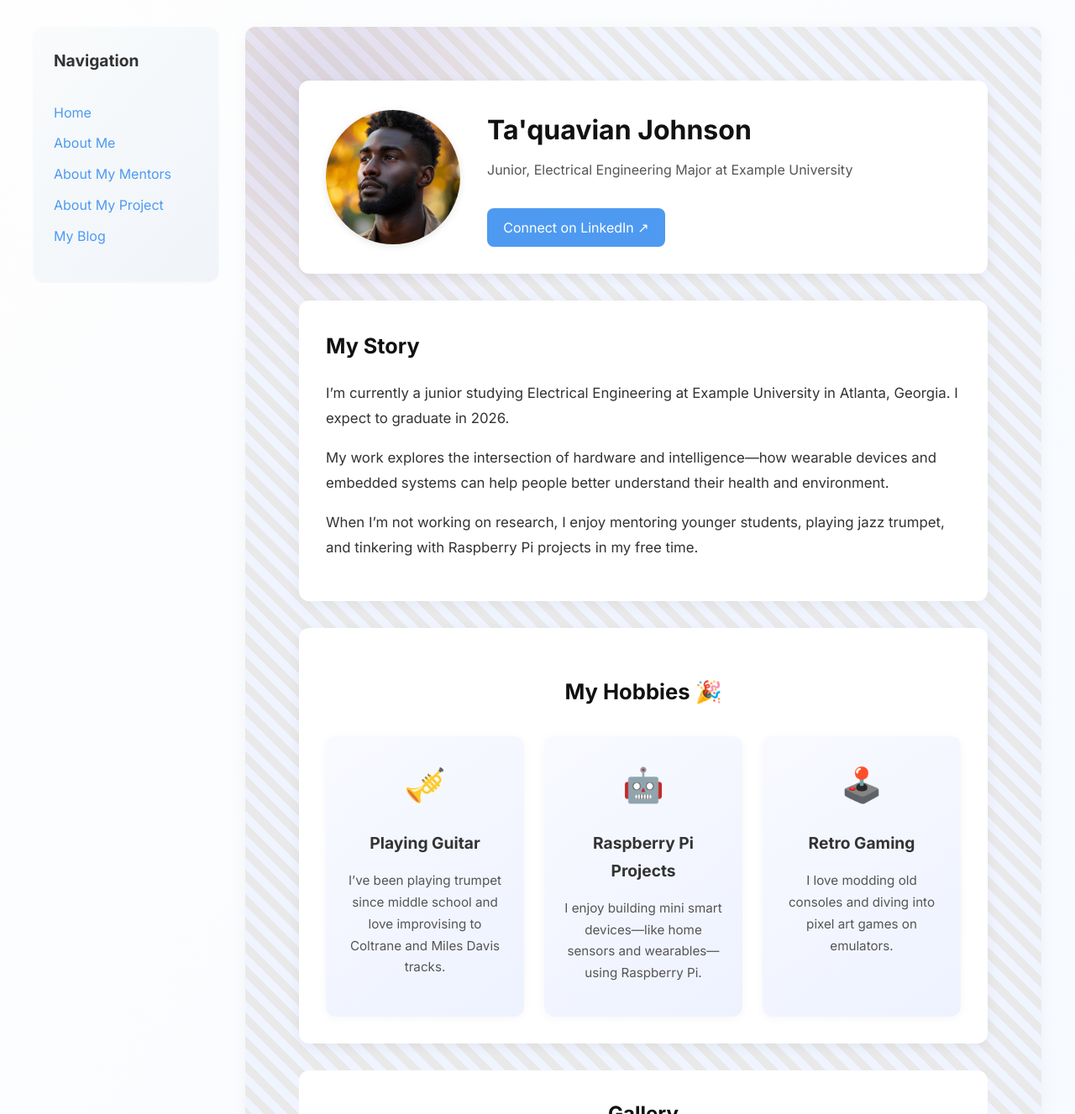
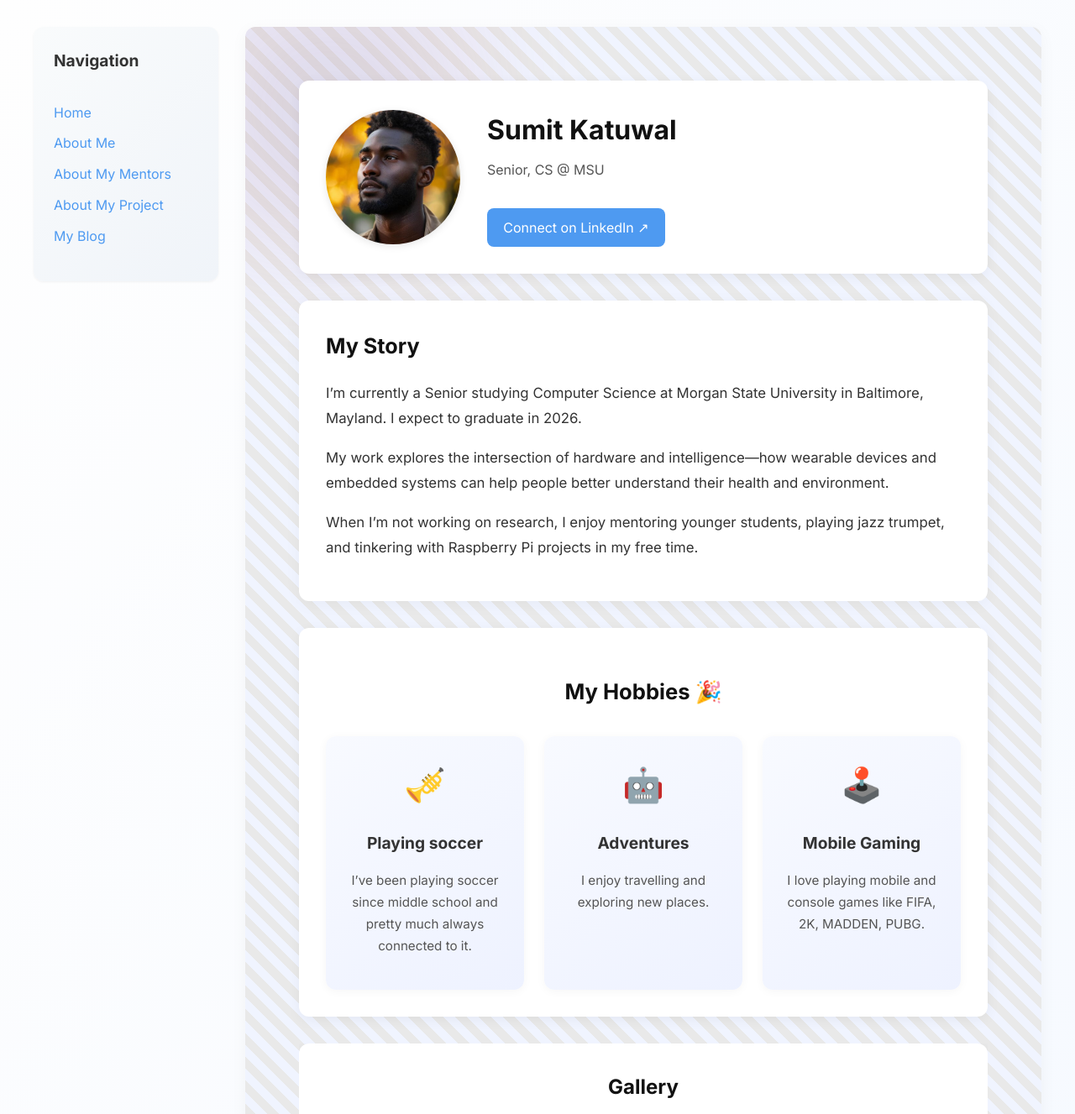
Before and after one commit to SumitKatuwal3382/SumitKatuwal3382.github.io, a Jekyll site: the page built from pages/about-me.md, in a window 1280 px wide and 1400 px high, cut to the strip 0-1327 px from the top of the window. Shown: the whole strip at 84% size. Built offline with Jekyll 4.4.1, drawn with Linux system fonts in a browser that asks for light colours.

Commit message:
Update about-me.md

```diff
--- a/pages/about-me.md
+++ b/pages/about-me.md
@@ -4,12 +4,12 @@ title: About Me
 permalink: /about-me.html
 
 about:
-  name: Ta'quavian Johnson
-  role: Junior, Electrical Engineering Major at Example University
+  name: Sumit Katuwal
+  role: Senior, CS @ MSU
   image: /assets/images/me.jpg
-  linkedin: https://www.linkedin.com/in/taquavian-johnson/
+  linkedin: https://www.linkedin.com/in/sumitkatuwal723/
   bio: |
-    I’m currently a junior studying Electrical Engineering at Example University in Atlanta, Georgia. I expect to graduate in 2026.
+    I’m currently a Senior studying Computer Science at Morgan State University in Baltimore, Mayland. I expect to graduate in 2026.
 
     My work explores the intersection of hardware and intelligence—how wearable devices and embedded systems can help people better understand their health and environment.
 
@@ -17,14 +17,14 @@ about:
 
   hobbies:
     - icon: 🎺
-      title: Playing Guitar
-      description: I’ve been playing trumpet since middle school and love improvising to Coltrane and Miles Davis tracks.
+      title: Playing soccer
+      description: I’ve been playing soccer since middle school and pretty much always connected to it.
     - icon: 🤖
-      title: Raspberry Pi Projects
-      description: I enjoy building mini smart devices—like home sensors and wearables—using Raspberry Pi.
+      title: Adventures
+      description: I enjoy travelling and exploring new places.
     - icon: 🕹️
-      title: Retro Gaming
-      description: I love modding old consoles and diving into pixel art games on emulators.
+      title: Mobile Gaming
+      description: I love playing mobile and console games like FIFA, 2K, MADDEN, PUBG.
 
   gallery:
     - image: /assets/images/me-guitar.png
```
